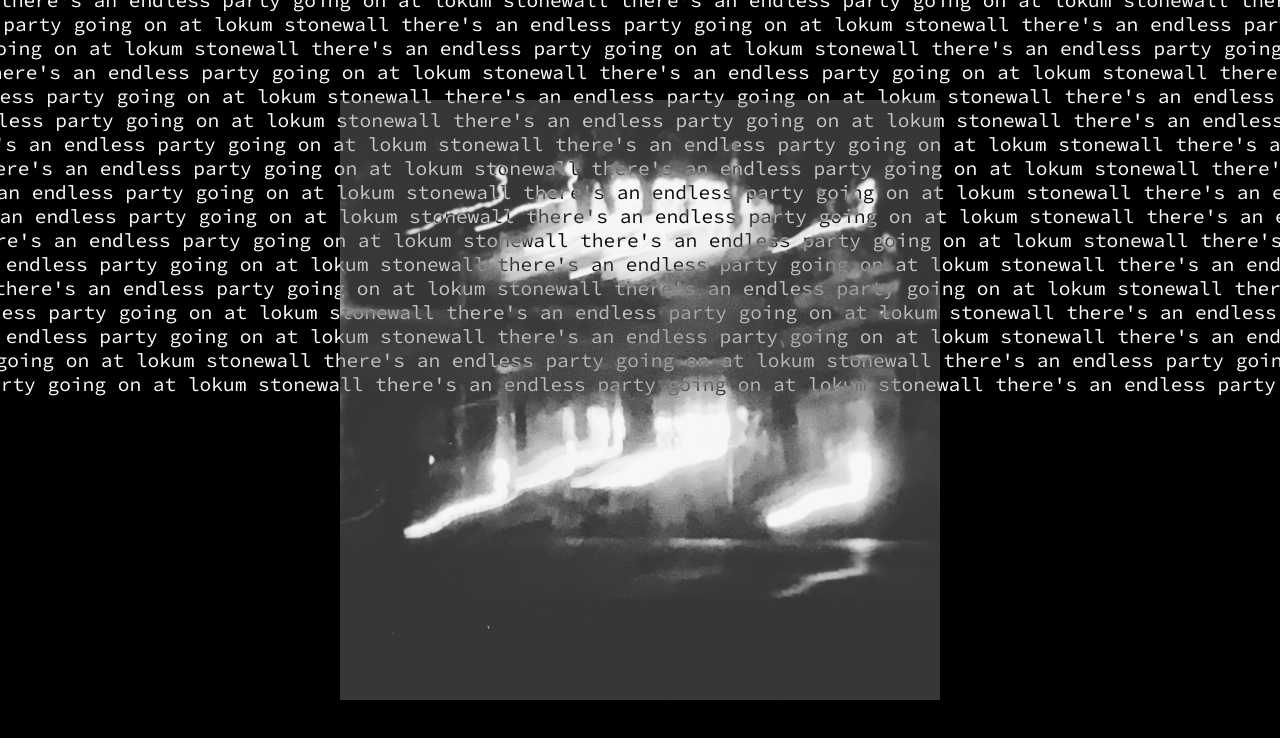
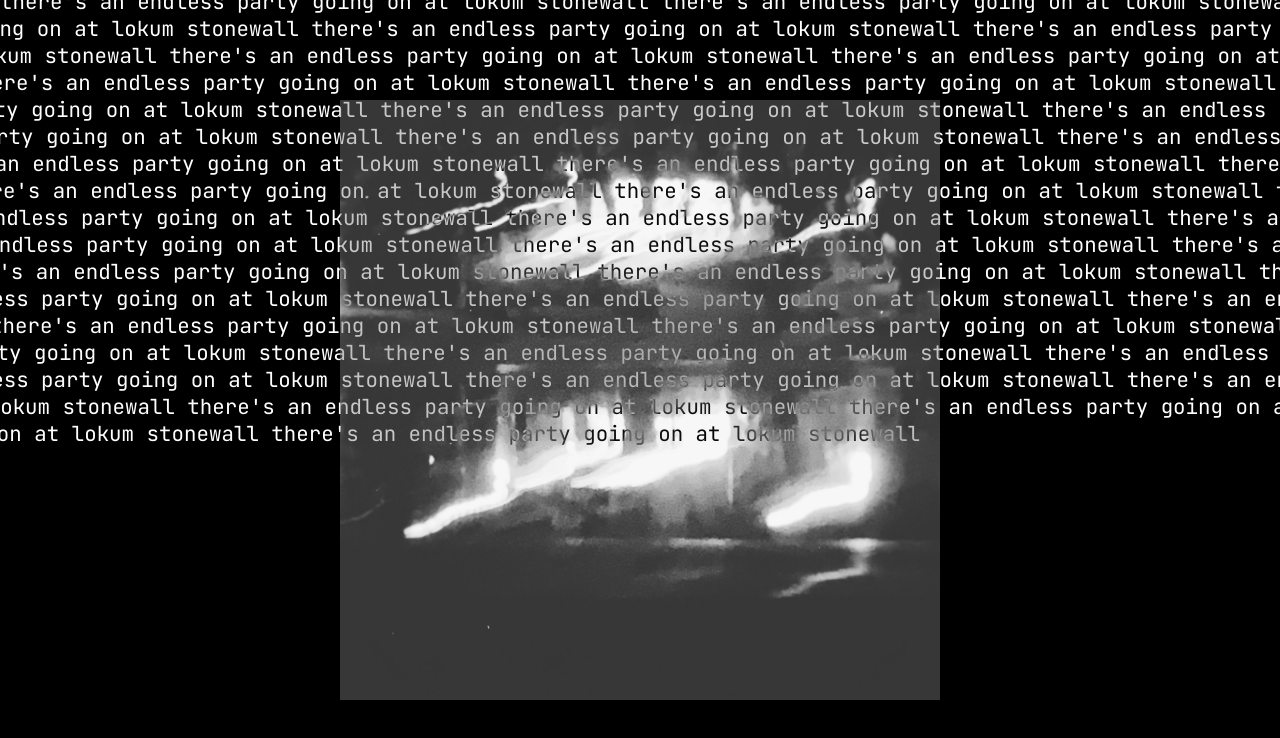
Before and after one commit to GayestCloud/Terra, a Nuxt app: page /endless in a window 1280 px wide. Shown: the top 738 px of the page. Built offline with nearby package versions, Linux system fonts and the light colour scheme.

Commit message:
font change to jetbrains mono my beloved

```diff
--- a/assets/css/fonts.css
+++ b/assets/css/fonts.css
@@ -1,2 +1,2 @@
 /* index monospace font */
-@import url('https://fonts.googleapis.com/css2?family=Source+Code+Pro:wght@400;700&display=swap');
+@import url('https://fonts.googleapis.com/css2?family=JetBrains+Mono:wght@400;700;800&display=swap');
--- a/assets/css/main.css
+++ b/assets/css/main.css
@@ -10,7 +10,7 @@
     padding: 0;
     width: 100%;
     height: 100%;
-    font-size: 15px;
+    font-size: 16px;
 }
 
 a, a:link, a:visited, a:hover, a:active {
--- a/pages/endless.vue
+++ b/pages/endless.vue
@@ -77,6 +77,9 @@
 </template>
 
 <style scoped>
+* {
+    font-family: 'JetBrains Mono', monospace;
+}
 .line {
     display: flex;
     flex-direction: row;
@@ -102,7 +105,6 @@
     width: 100%;
     overflow: hidden;
     white-space: nowrap;
-    font-family: 'Source Code Pro', monospace;
     font-size: 1.3rem;
     z-index: 1;
     height: calc(100% + 1em * 0.6);
--- a/pages/index.vue
+++ b/pages/index.vue
@@ -51,7 +51,7 @@
   padding: 30px 0;
   background-color: #000;
   color: #fff;
-  font-family: 'Source Code Pro', monospace;
+  font-family: 'JetBrains Mono', monospace;
 
   display: flex;
   justify-content: center;
```
